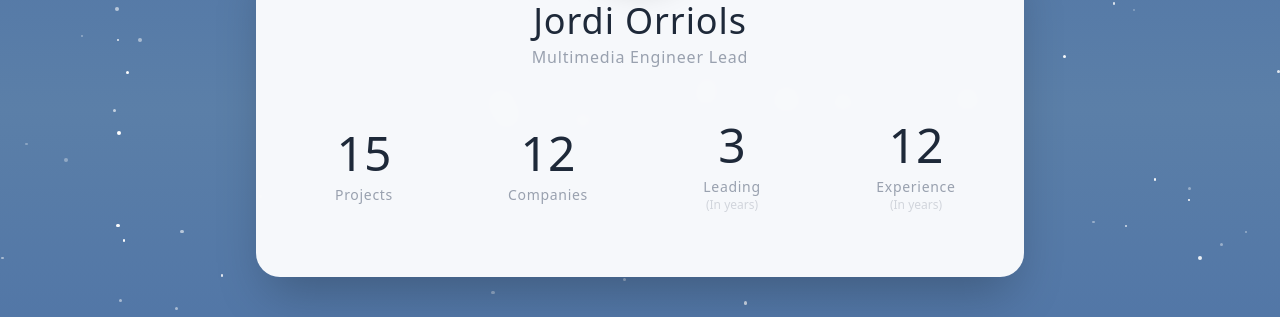
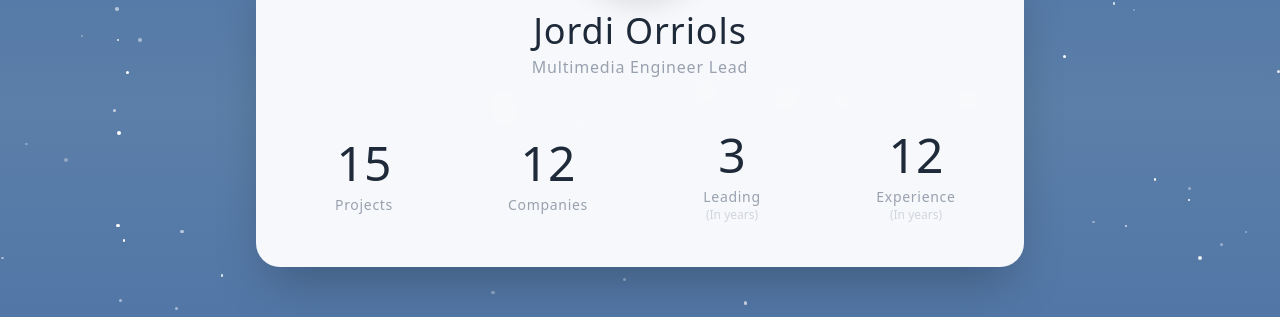
Before and after one commit to JordiOrriols/website, a React (Vite) app: page / in a window 1280 px wide. Shown: the part 291-608 px from the top of the page. Built offline with nearby package versions, Linux system fonts and the light colour scheme; no server answers.

Commit message:
chore: ensuring wheather is not rerendered if props not changed

```diff
--- a/src/components/stats.tsx
+++ b/src/components/stats.tsx
@@ -12,7 +12,7 @@ interface Props {
 
 export default function Stats(props: Props) {
   return (
-    <div className="grid grid-cols-2 sm:grid-cols-4 gap-8 px-8 pb-12">
+    <div className="grid grid-cols-2 sm:grid-cols-4 gap-8 px-8 pb-7">
       {props.options.map((option) => (
         <motion.button
           onClick={option.onClick}
--- a/src/components/weather/clear.tsx
+++ b/src/components/weather/clear.tsx
@@ -41,7 +41,7 @@ export default function ClearScene(props: {
     else if (props.timeOfDay === "night") setClouds({ maxNumber: 0 });
     else if (props.weather === "clear") setClouds({ maxNumber: 8 });
     else setClouds({ maxNumber: 4 });
-  }, [props]);
+  }, [props.weather, props.timeOfDay]);
 
   return (
     <div
```
